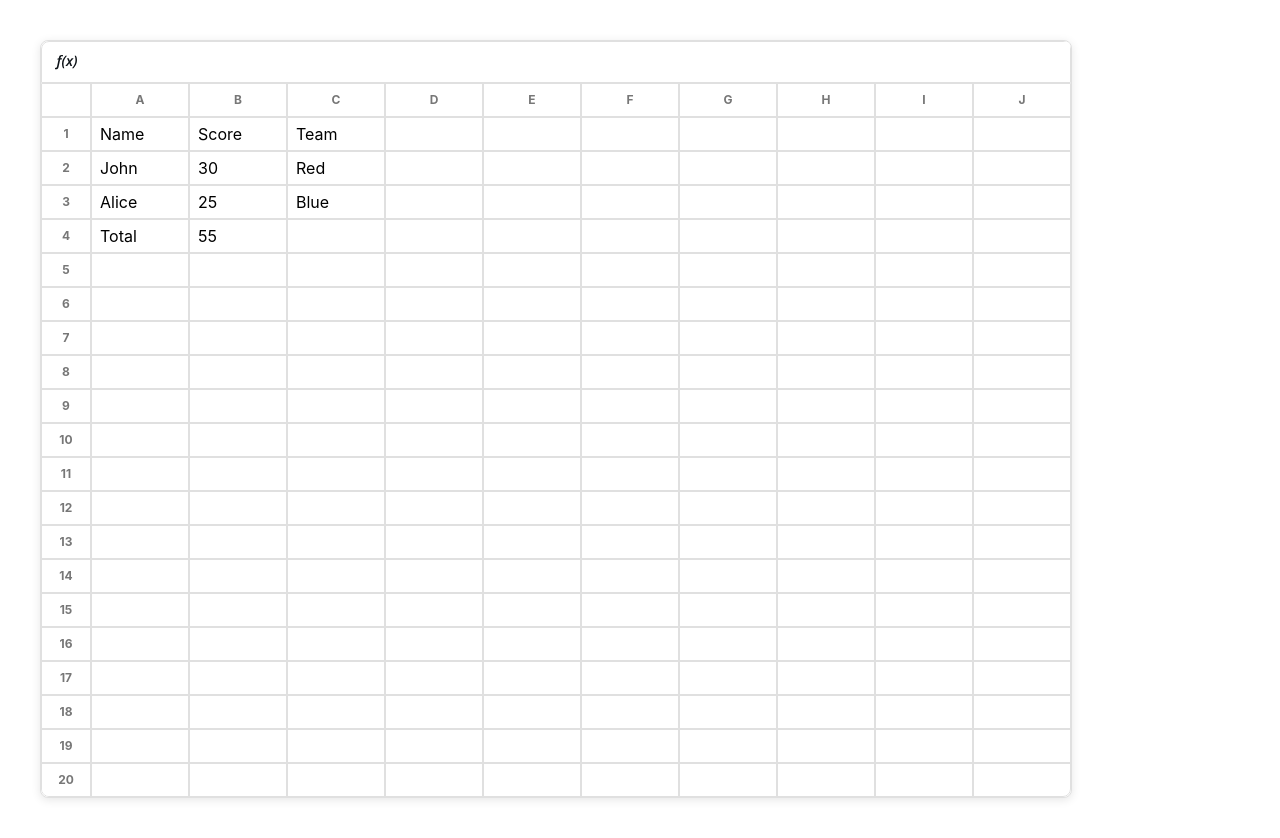
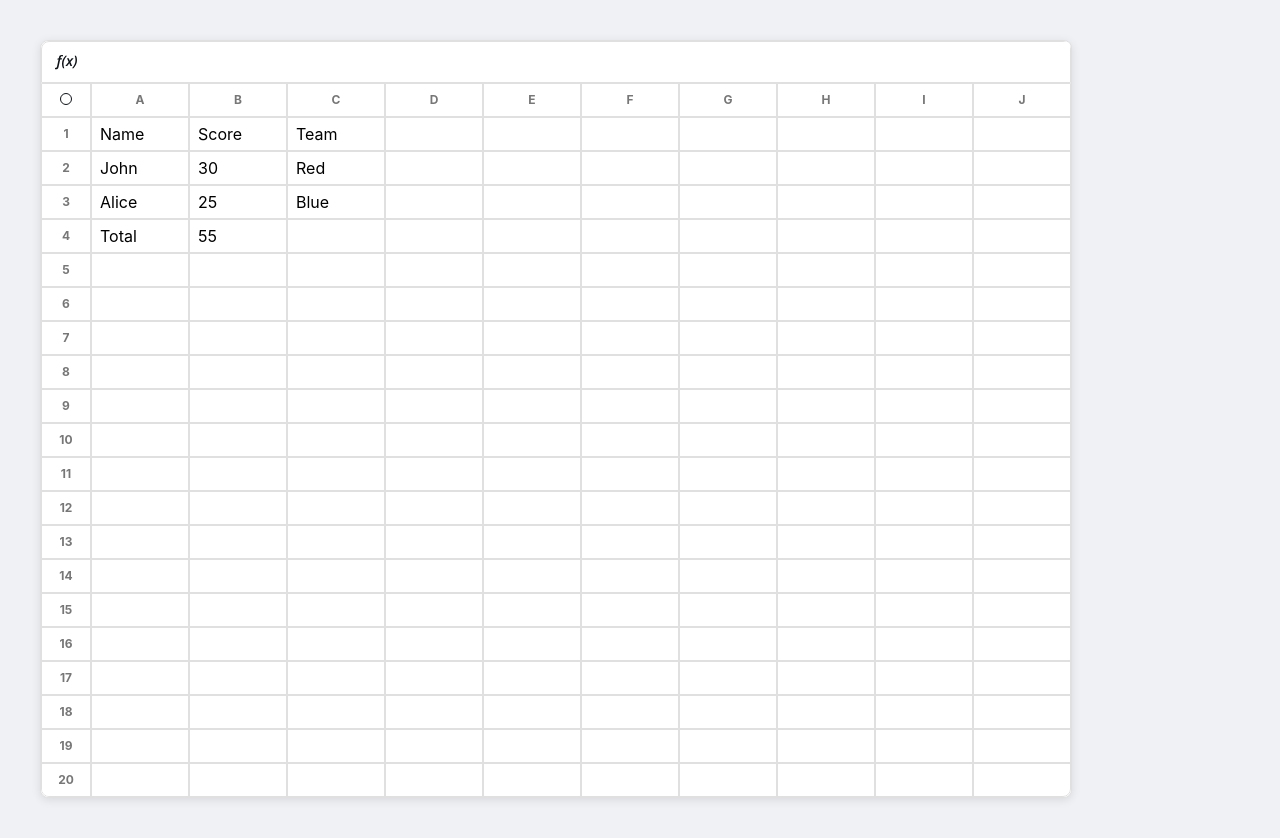
Before and after one commit to slwen/sheets-proto, a React (Create React App) app: page / in a window 1280 px wide. Built offline with nearby package versions, Linux system fonts and the light colour scheme.

Commit message:
Add select all icon

```diff
--- a/src/components/DynamicSpreadsheet.css
+++ b/src/components/DynamicSpreadsheet.css
@@ -1,6 +1,10 @@
 :root {
   --font-primary: 'Canva Sans', -apple-system, BlinkMacSystemFont, 'Segoe UI', Roboto, Oxygen, Ubuntu, Cantarell, sans-serif;
   --font-monospace: 'Monaco', 'Roboto Mono', monospace;
+}
+
+body {
+  background-color: #f0f1f5;
 }
 
 /* Container */
--- a/src/components/DynamicSpreadsheet.js
+++ b/src/components/DynamicSpreadsheet.js
@@ -1,6 +1,7 @@
 import React, { useState, useCallback, useRef, useEffect, useImperativeHandle } from 'react';
 import { colIndexToLetter, parseFormula } from '../utils';
 import { ReactComponent as FormulaIcon } from '../assets/formula-icon.svg';
+import { ReactComponent as SelectAllIcon } from '../assets/select-all-icon.svg';
 import './DynamicSpreadsheet.css';
 
 const Cell = ({ cellId, isSelected, isEditing, cellData, getCellValue, handleCellChange, handleKeyDown, onCellClick }) => {
@@ -277,6 +278,7 @@ const FormulaBar = ({ selectedCell, cellData, onFormulaChange, onNavigate }) =>
             onFocus={() => setIsEditing(true)}
             onBlur={() => setIsEditing(false)}
             disabled={!selectedCell}
+            title={!selectedCell ? "Select a cell to enter a formula" : ""}
             placeholder={selectedCell && isEditing ? "Enter a value or formula" : ""}
           />
         )}
@@ -411,7 +413,7 @@ const DynamicSpreadsheet = ({ selectedCell, editingCell, onCellClick }) => {
       <table className="spreadsheet-table">
         <thead>
           <tr>
-            <th></th>
+            <th><SelectAllIcon width="12" height="12" /></th>
             {[...Array(10)].map((_, index) => {
               const isActiveCol = selectedCell && selectedCell[0] === colIndexToLetter(index);
               return (
```
Also changed, not shown: src/assets/select-all-icon.svg (renamed from src/assets/icon-select-all.svg).
